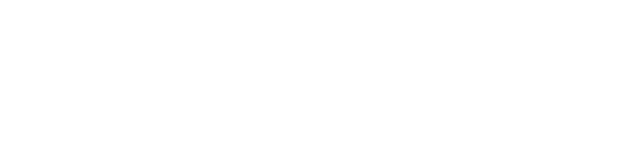
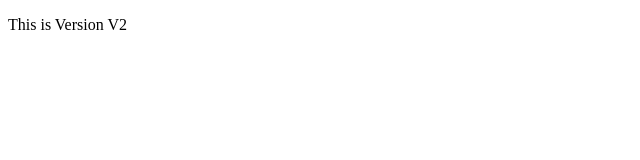
Before and after one commit to sadaralimahar/myrepo, a plain HTML site: page index.html in a window 1280 px wide. Shown: the whole page, without its empty margins (0-640 px from the left). Drawn offline with Linux system fonts and the light colour scheme.

Commit message:
This is V2

```diff
--- a/index.html
+++ b/index.html
@@ -5,7 +5,10 @@
     <meta name="viewport" content="width=device-width, initial-scale=1.0">
     <title>Document</title>
 </head>
+
 <body>
+    <p>This is Version V2</p>
+</body>
 
-</body>
+
 </html>
```
